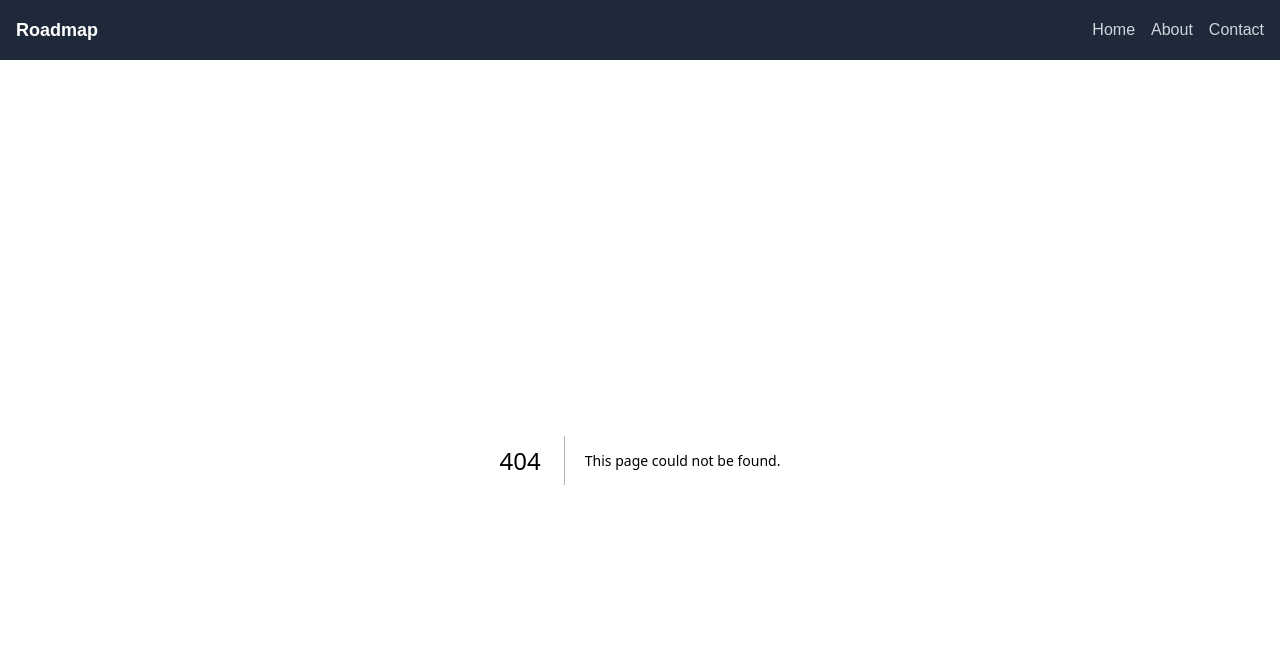
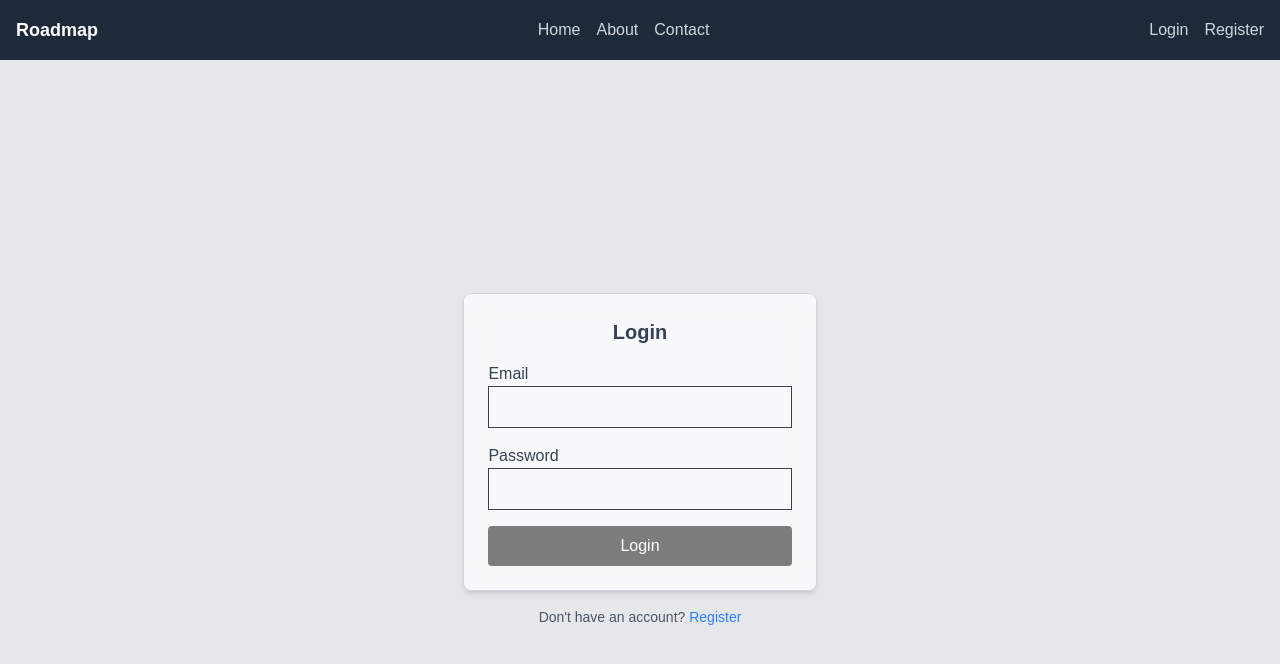
Before and after one commit to rabiulkhan7224/roadmap-app, a Next.js app: page /login in a window 1280 px wide. Before the commit this address had no page. Shown: the top 664 px of the page. Built offline with nearby package versions, Linux system fonts and the light colour scheme; no server answers.

Commit message:
added authContex and update some utils

```diff
--- a/app/layout.tsx
+++ b/app/layout.tsx
@@ -4,6 +4,7 @@ import "./globals.css";
 import navbar from './../components/navbar';
 import Navbar from "./../components/navbar";
 import { Toaster } from "react-hot-toast";
+import { AuthProvider } from "@/context/AuthContext";
 
 const geistSans = Geist({
   variable: "--font-geist-sans",
@@ -30,10 +31,12 @@ export default function RootLayout({
       <body
         className={`${geistSans.variable} ${geistMono.variable} antialiased`}
       >
+        <AuthProvider>
         <Navbar />
         {children}
         <Toaster position="top-right"
   reverseOrder={false}/>
+  </AuthProvider>
       </body>
     </html>
   );
--- /dev/null
+++ b/app/login/page.tsx
@@ -0,0 +1,79 @@
+'use client';
+
+import instance from '@/lib/axios';
+import Link from 'next/link';
+import { useState } from 'react';
+import { useForm } from 'react-hook-form';
+import toast from 'react-hot-toast';
+
+type FormData = {
+  email: string;
+  password: string;
+};
+
+export default function LoginForm() {
+  const { register, handleSubmit, formState: { errors } } = useForm<FormData>();
+  const [loading, setLoading] = useState(false);
+  const [message, setMessage] = useState('');
+
+
+  const onSubmit = async (data: FormData) => {
+    try {
+      setLoading(true);
+        setMessage('');
+      const res = await instance.post(`/api/auth/login`, data);
+      console.log( 'Login response:', res.data);
+
+      toast.success('Login successful!');
+      // Save token, redirect, etc.
+
+    } catch (err: any) {
+      setMessage(`${err.response?.data?.message || 'Login failed'}`);
+    } finally {
+      setLoading(false);
+    }
+  };
+
+  return (
+    <div className="flex flex-col items-center justify-center min-h-screen bg-gray-200">
+
+
+    <form onSubmit={handleSubmit(onSubmit)} className="space-y-4 max-w-sm mx-auto border border-gray-300 p-6 rounded-lg shadow-md text-gray-700 bg-white/70 backdrop-blur-md">
+      <h2 className="text-xl font-bold text-center">Login</h2>
+
+      <div>
+        <label>Email</label>
+        <input
+          type="email"
+          {...register('email', { required: 'Email is required' })}
+          className="border px-3 py-2 w-full"
+        />
+        {errors.email && <p className="text-red-500 text-sm">{errors.email.message}</p>}
+      </div>
+
+      <div>
+        <label>Password</label>
+        <input
+          type="password"
+          {...register('password', { required: 'Password is required' })}
+          className="border px-3 py-2 w-full"
+        />
+        {errors.password && <p className="text-red-500 text-sm">{errors.password.message}</p>}
+      </div>
+
+      <button
+        type="submit"
+        className="bg-black/50  text-white py-2 px-4 rounded  hover:bg-black/70 transition-colors w-full"
+        disabled={loading}
+      >
+        {loading ? 'Logging in...' : 'Login'}
+      </button>
+
+      {message && <p className="text-sm mt-2 text-center">{message}</p>}
+    </form>
+    <div className="mt-4 text-center">
+      <p className="text-sm text-gray-600">Don't have an account? <Link href="/register" className="text-blue-500 hover:underline">Register</Link></p>
+      </div>
+     </div>
+  );
+}
--- a/app/page.tsx
+++ b/app/page.tsx
@@ -1,6 +1,9 @@
 import { RoadmapList } from "@/components/RoadmapList";
+import { getServerUser } from "@/lib/getServerUser";
 
-export default function Home() {
+export default async function Home() {
+  // const { user } = await getServerUser();
+  // console.log('User:', user);
   return (
     <div className="container mx-auto p-4">
       <h1 className="text-2xl text-red-500">roadmap home page</h1>
--- a/app/register/page.tsx
+++ b/app/register/page.tsx
@@ -30,8 +30,8 @@ export default function RegisterPage() {
   };
 
   return (
-    <div className="flex items-center justify-center h-screen bg-gray-300">
-      <form onSubmit={handleSubmit(onSubmit)} className="bg-white p-8 shadow-lg rounded-lg w-full max-w-md space-y-4">
+    <div className="flex items-center justify-center h-screen bg-gray-300 ">
+      <form onSubmit={handleSubmit(onSubmit)} className="bg-white text-gray-800 p-8 shadow-lg rounded-lg w-full max-w-md space-y-4">
         <h2 className="text-2xl font-bold text-center text-blue-700">Register</h2>
 
         {error && <p className="text-red-500 text-sm">{error}</p>}
@@ -40,7 +40,7 @@ export default function RegisterPage() {
           {...register('name')}
           type="text"
           placeholder="Full Name"
-          className="w-full border px-3 py-2 rounded-md"
+          className="w-full text-gray-800 border px-3 py-2 rounded-md"
           required
         />
         <input
--- a/app/roadmap/[id]/page.tsx
+++ b/app/roadmap/[id]/page.tsx
@@ -1,3 +1,4 @@
+import { CommentThread } from "@/components/CommentThread";
 import { MessageCircleMore, Send } from "lucide-react";
 
 const RoadmapDetails = async ({ params }: { params: { id: string } }) => {
@@ -13,6 +14,32 @@ const RoadmapDetails = async ({ params }: { params: { id: string } }) => {
     if (!data) {
         return <div className="container mx-auto p-4">Roadmap not found.</div>;
     }
+    // handleComment
+    const handleComment = async (e: React.FormEvent<HTMLFormElement>) => {
+        e.preventDefault();
+        const formData = new FormData(e.currentTarget);
+        const commentText = formData.get("comment") as string;
+        if (!commentText) return;
+
+        try {
+            const response = await fetch(`${process.env.NEXT_PUBLIC_API}/api/comments/${id}`, {
+                method: "POST",
+                headers: {
+                    "Content-Type": "application/json",
+                },
+                body: JSON.stringify({ text: commentText }),
+            });
+
+            if (!response.ok) {
+                throw new Error("Failed to add comment");
+            }
+
+            // Optionally, you can refresh the comments or show a success message
+            console.log("Comment added successfully");
+        } catch (error) {
+            console.error("Error adding comment:", error);
+        }
+    };
 
 
     return (
@@ -33,37 +60,7 @@ const RoadmapDetails = async ({ params }: { params: { id: string } }) => {
                 <p className="text-gray-700">Created at: {new Date(data.createdAt).toLocaleTimeString()} {new Date(data.createdAt).toLocaleDateString()}</p>
         </aside>
            </div>
-            <div className="mt-4">
-                    {/* comments user can */}
-                    <div>
-                        <form  >
-                            <h2 className="text-lg font-semibold mb-2">Add a Comment</h2>
-                            <textarea
-                                className="w-full p-2 rounded-xl border border-gray-300 shadow-sm mb-2"
-                                placeholder="Write your comment here..."
-                                rows={4}
-                            ></textarea>
-                            <button
-                                type="submit"
-                                className="bg-blue-500 flex justify-center items-center  text-white px-4 py-2 rounded-lg hover:bg-blue-600"
-                            >
-                                 Comment  <Send className="mx-2" />
-                            </button>
-                        </form>
-                    </div>
-
-                <h2 className="text-lg font-semibold mb-2">Comments  <MessageCircleMore /></h2>
-                {data.comments && data.comments.length > 0 ? (
-                    data.comments.map((comment: any) => (
-                        <div key={comment._id} className="bg-white p-4 rounded-xl border shadow-sm mb-4">
-                            <p className="text-gray-700">{comment.text}</p>
-                            <p className="text-gray-500 text-sm">By: {comment.author} at {new Date(comment.createdAt).toLocaleTimeString()} {new Date(comment.createdAt).toLocaleDateString()}</p>
-                        </div>
-                    ))
-                ) : (
-                    <p className="text-gray-500">No comments yet.</p>
-                )}
-            </div>
+            <CommentThread roadmapId={id} />
         </div>
     );
 }
--- a/components/navbar.tsx
+++ b/components/navbar.tsx
@@ -1,17 +1,50 @@
+"use client";
+import { useAuth } from "@/context/AuthContext";
+import instance from "@/lib/axios";
 import Link from "next/link";
 
 export default function Navbar() {
+const { user } = useAuth();
+  console.log('User:', user);
+  // Handle logout logic here
+  const handleLogout = async () => {
+    try {
+      await instance.post('/api/auth/logout');
+      console.log('Logout successful');
+    } catch (error) {
+      console.error('Logout failed:', error);
+    }
+  };
+
   return (
     <div>
         <nav className="bg-gray-800 p-4">
             <div className="container mx-auto flex justify-between items-center">
-            <div className="text-white text-lg font-bold">Roadmap</div>
+            <div className="text-white text-lg font-bold">Roadmap
+
+            </div>
             <ul className="flex space-x-4">
                 <li><Link href="/" className="text-gray-300 hover:text-white">Home</Link></li>
                 <li><Link href="/about" className="text-gray-300 hover:text-white">About</Link></li>
                 <li><Link href="/contact" className="text-gray-300 hover:text-white">Contact</Link></li>
             </ul>
+             <div className="flex items-center space-x-4">
+                {user ? (
+                    <>
+                        <span className="text-white">Welcome, {user.name}</span>
+                        <Link href="/profile" className="text-gray-300 hover:text-white">Profile</Link>
+                        <button  className="text-gray-300 hover:text-white" onClick={ handleLogout} >Logout</button>
+                    </>
+                ) : (
+                    <>
+                        <Link href="/login" className="text-gray-300 hover:text-white">Login</Link>
+                        <Link href="/register" className="text-gray-300 hover:text-white">Register</Link>
+                    </>
+                )}
+             </div>
             </div>
+
+
         </nav>
     </div>
   )
--- /dev/null
+++ b/context/AuthContext.tsx
@@ -0,0 +1,43 @@
+'use client';
+import instance from "@/lib/axios";
+import { createContext, useContext, useState, useEffect, ReactNode } from "react";
+
+interface User {
+  name: string;
+  email: string;
+}
+
+interface AuthContextType {
+  user: User | null;
+  setUser: (user: User | null) => void;
+  fetchUser: () => void;
+}
+
+const AuthContext = createContext<AuthContextType | undefined>(undefined);
+
+export const AuthProvider = ({ children }: { children: ReactNode }) => {
+  const [user, setUser] = useState<User | null>(null);
+
+  const fetchUser = async () => {
+    try {
+      const res = await instance.get('api/auth/me');
+      setUser(res.data);
+    } catch {
+      setUser(null);
+    }
+  };
+
+  useEffect(() => { fetchUser(); }, []);
+
+  return (
+    <AuthContext.Provider value={{ user, setUser, fetchUser }}>
+      {children}
+    </AuthContext.Provider>
+  );
+};
+
+export const useAuth = () => {
+  const context = useContext(AuthContext);
+  if (!context) throw new Error("useAuth must be inside AuthProvider");
+  return context;
+};
--- /dev/null
+++ b/lib/axios.ts
@@ -0,0 +1,9 @@
+import axios from "axios";
+
+const instance = axios.create({
+  baseURL: process.env.NEXT_PUBLIC_API,
+  withCredentials: true,
+
+});
+
+export default instance;
--- /dev/null
+++ b/lib/getServerUser.ts
@@ -0,0 +1,32 @@
+import { cookies, headers } from "next/headers";
+import instance from "./axios";
+
+export async function getServerUser() {
+  const token = (await cookies()).get('token')?.value;
+  console.log( 'token:', token);
+    if (!token) {
+        return { user: null };
+    }
+    try {
+
+
+
+        const response = await instance.post('/api/auth/me', {
+            headers: {
+                    "Authorization": `Bearer ${token}`,
+            "Content-Type": "application/json"
+            }
+        }, {
+  withCredentials: true,});
+        console.log( 'User response:', response.data);
+        return { user: response.data };
+    } catch (error) {
+        console.error('Error fetching user:', error);
+        return { user: null };
+    }
+
+
+
+
+
+}
```
Also changed, not shown: components/CommentThread.tsx (+32 -0 lines), 1 other file (tests, documents, lock files or other folders).
